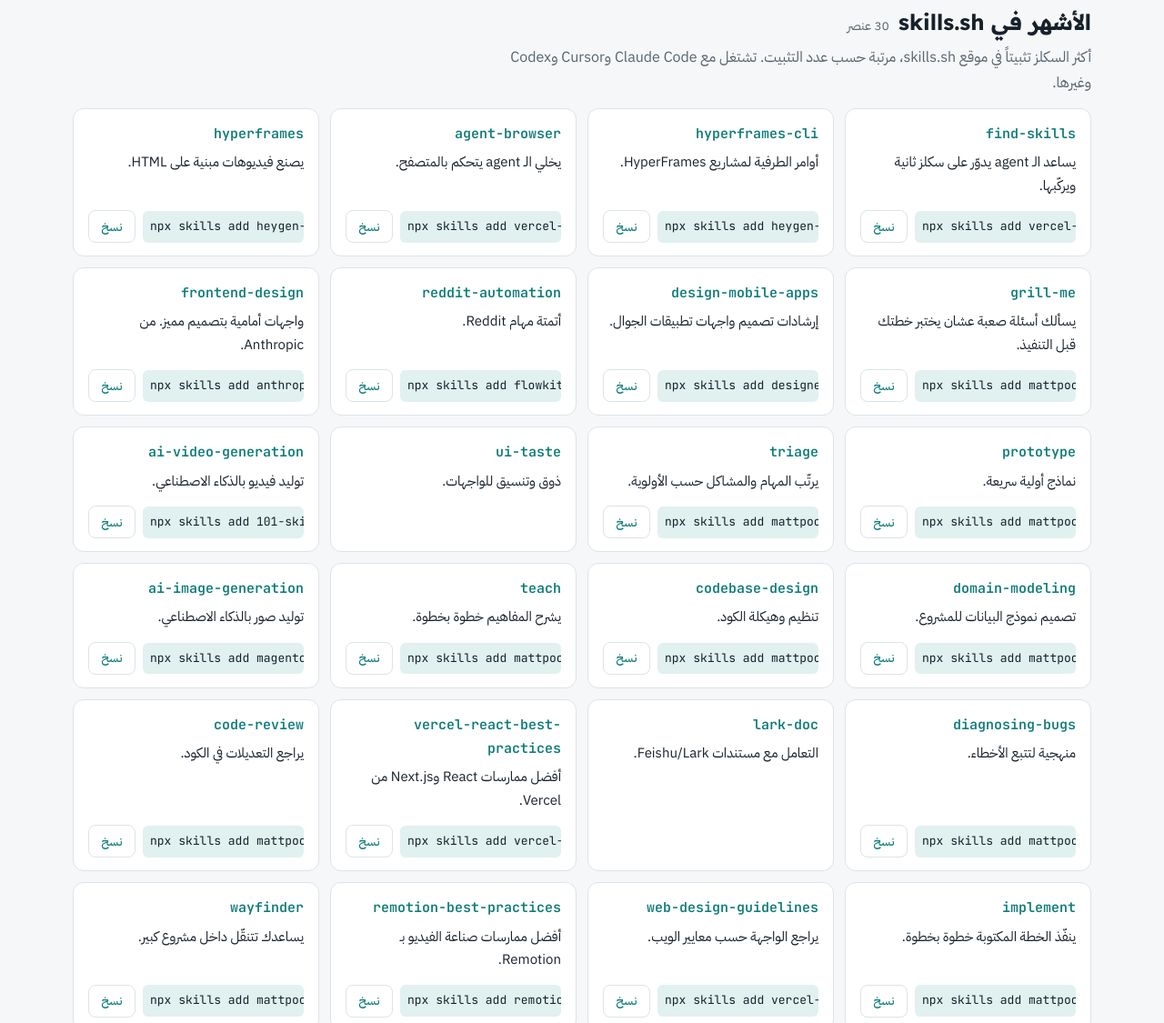
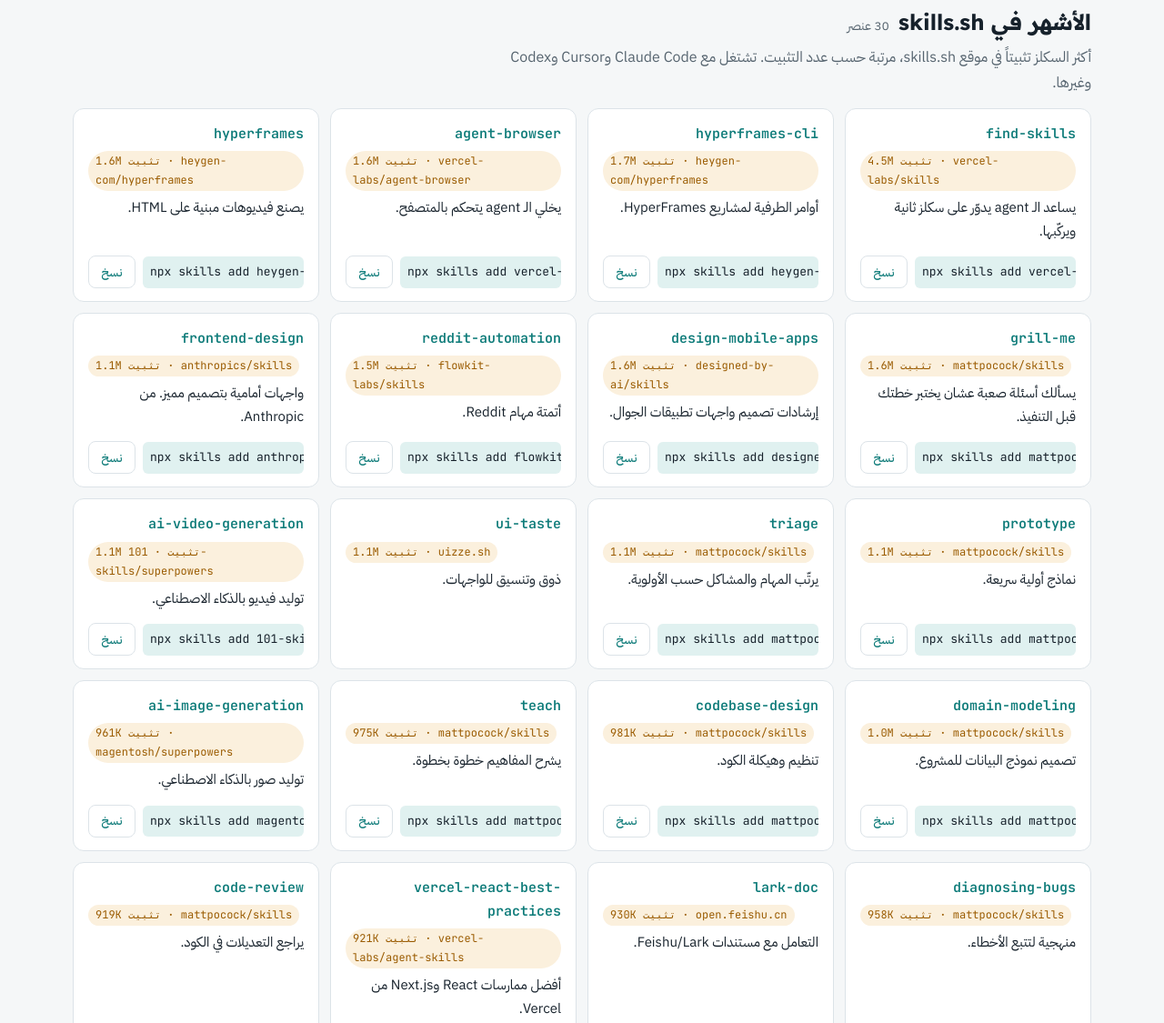
Before and after one commit to awadyaqoub5-creator/claude-code-skills, a plain HTML site: page index.html in a window 1280 px wide. Shown: the part 2862-3987 px from the top of the page at 91% size. Drawn offline with Linux system fonts and the light colour scheme.

Commit message:
Show install count badge
Co-Authored-By: Claude Opus 5.5 <noreply@anthropic.com>

```diff
--- a/index.html
+++ b/index.html
@@ -354,7 +354,7 @@ CATS.forEach(function(c){
   var h='<section class="cat" id="'+c.id+'" data-cat="'+c.id+'"><div class="cat-h"><h2>'+c.title+'</h2><span class="count"></span></div><p class="cat-desc">'+c.desc+'</p><div class="grid">';
   c.items.forEach(function(it){
     var ex=it[2]&&it[2]!=="—";
-    h+='<article class="card" data-s="'+esc((it[0]+' '+it[1]+' '+(it[2]||'')+' '+c.title).toLowerCase())+'"><div class="name">'+esc(it[0])+'</div><p>'+esc(it[1])+'</p>'+
+    h+='<article class="card" data-s="'+esc((it[0]+' '+it[1]+' '+(it[2]||'')+' '+c.title).toLowerCase())+'"><div class="name">'+esc(it[0])+'</div>'+(it[3]?'<span class="badge">'+esc(it[3])+'</span>':'')+'<p>'+esc(it[1])+'</p>'+
       (ex?'<div class="ex"><code'+(/^(\/|npx )/.test(it[2])?' class="cmd"':'')+'>'+esc(it[2])+'</code><button class="copy" type="button" data-copy="'+esc(it[2])+'" aria-label="نسخ: '+esc(it[2])+'">نسخ</button></div>':'')+'</article>';
   });
   sec.insertAdjacentHTML('beforeend',h+'</div></section>');
```
